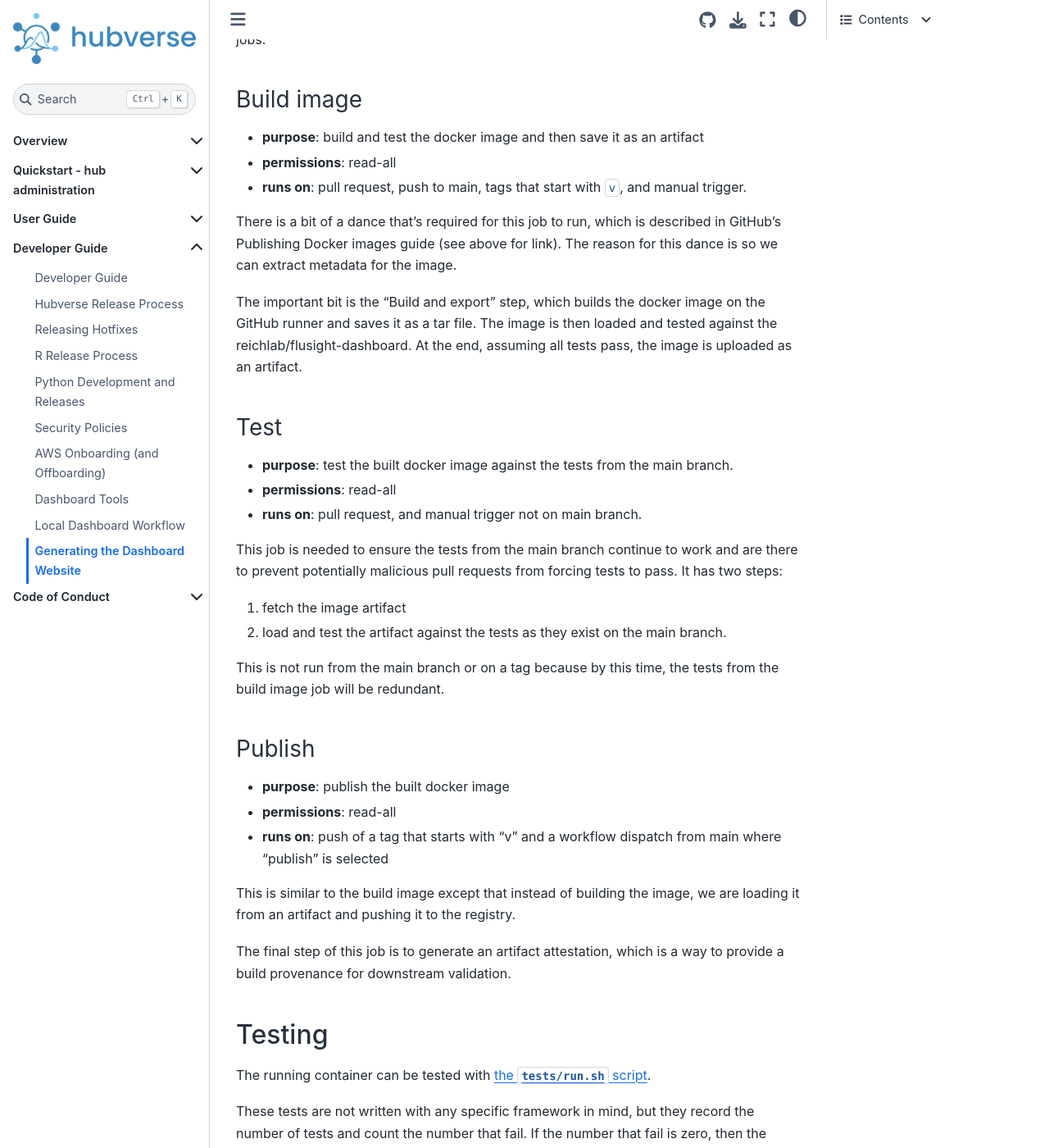
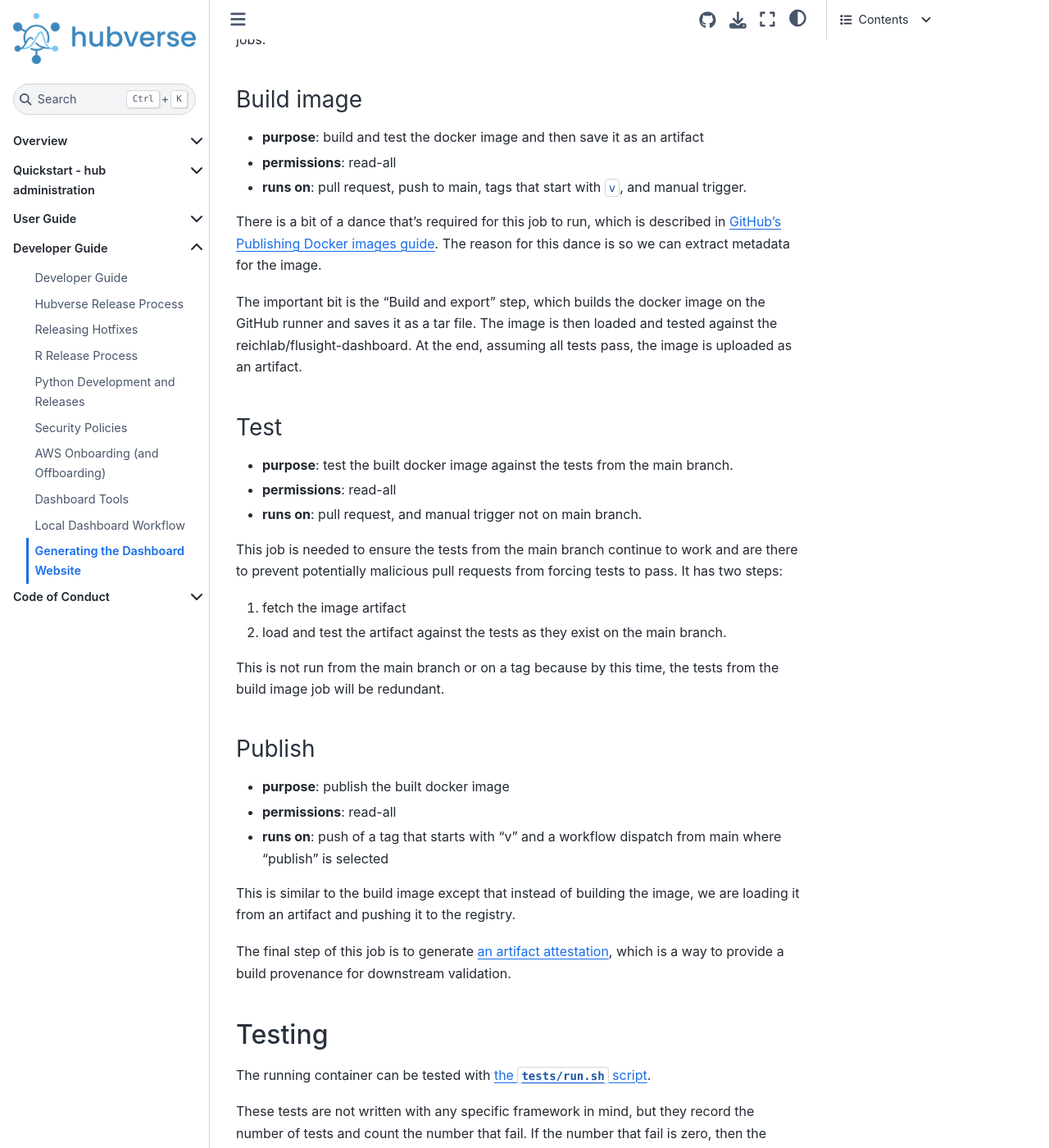
Before and after one commit to hubverse-org/hubDocs, a Sphinx documentation site: the page built from docs/source/developer/dashboard-site.md, in a window 1280 px wide and 1400 px high, scrolled down 4653 px. Shown: the whole window at 82% size. Built offline with Sphinx 7.4.7 and the Sphinx Book theme 1.1.4, drawn with Linux system fonts in a browser that asks for light colours; comment, search, counter and statistics services are not loaded; some of the changed text lies outside the part shown.

Commit message:
Apply suggestions from code review

```diff
--- a/docs/source/developer/dashboard-site.md
+++ b/docs/source/developer/dashboard-site.md
@@ -27,7 +27,7 @@
 (dashboard-site-source)=
 ## How the website is built (a tale of two sources)
 
-The website that is built is a fully static site that can be viewed locally. It
+The website that is built is a fully static site that [can be viewed locally](./dashboard-local.md). It
 is the result of a combination of two sources:
 
 1. [dashboard website builder `static/` directory](https://github.com/hubverse-org/hub-dash-site-builder/tree/main/static) and,
@@ -199,7 +199,8 @@
   trigger.
 
 There is a bit of a dance that's required for this job to run, which is
-described in GitHub's Publishing Docker images guide (see above for link).
+described in [GitHub's Publishing Docker images
+guide](https://docs.github.com/en/actions/use-cases-and-examples/publishing-packages/publishing-docker-images#publishing-images-to-github-packages).
 The reason for this dance is so we can extract metadata for the image.
 
 The important bit is the "Build and export" step, which builds the docker image
@@ -233,7 +234,7 @@
 This is similar to the build image except that instead of building the image,
 we are loading it from an artifact and pushing it to the registry.
 
-The final step of this job is to generate an artifact attestation, which is a
+The final step of this job is to generate [an artifact attestation](https://docs.github.com/en/actions/security-for-github-actions/using-artifact-attestations/using-artifact-attestations-to-establish-provenance-for-builds), which is a
 way to provide a build provenance for downstream validation.
 
 
```
